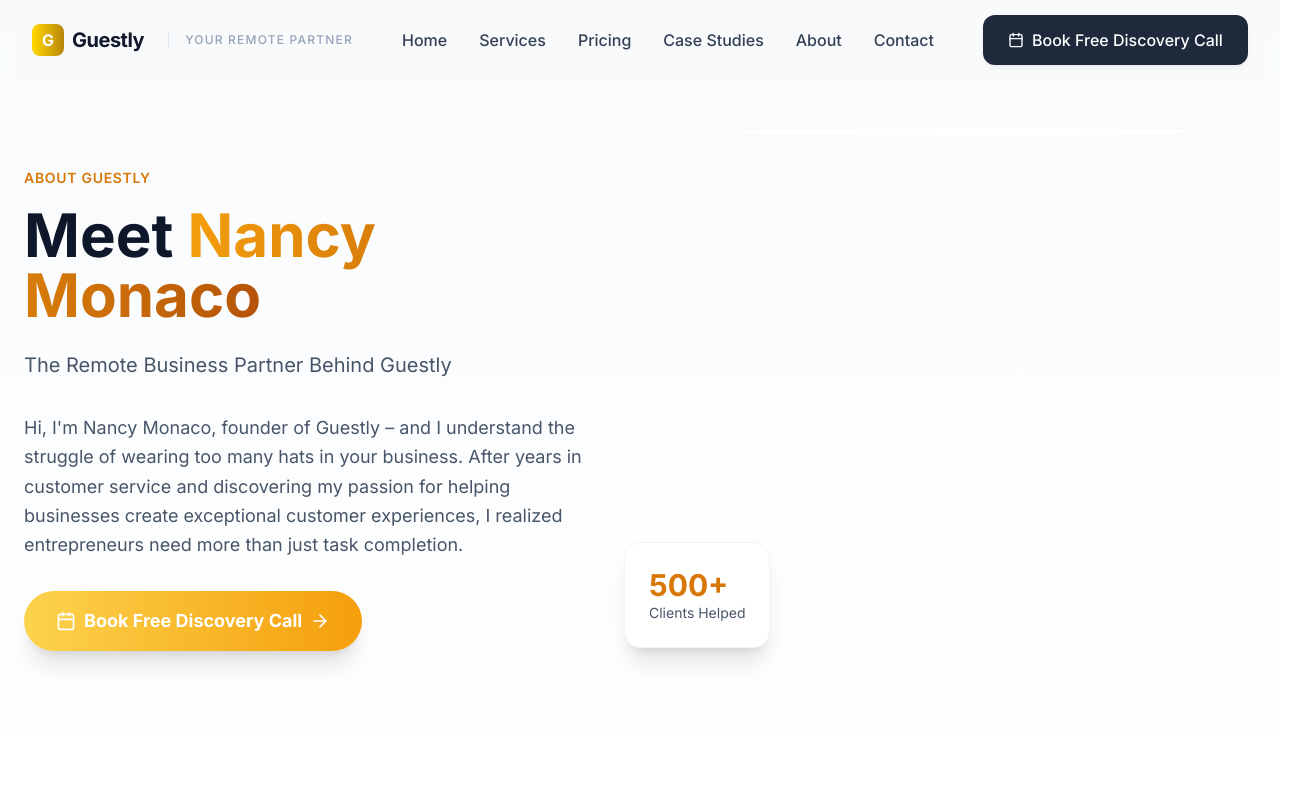
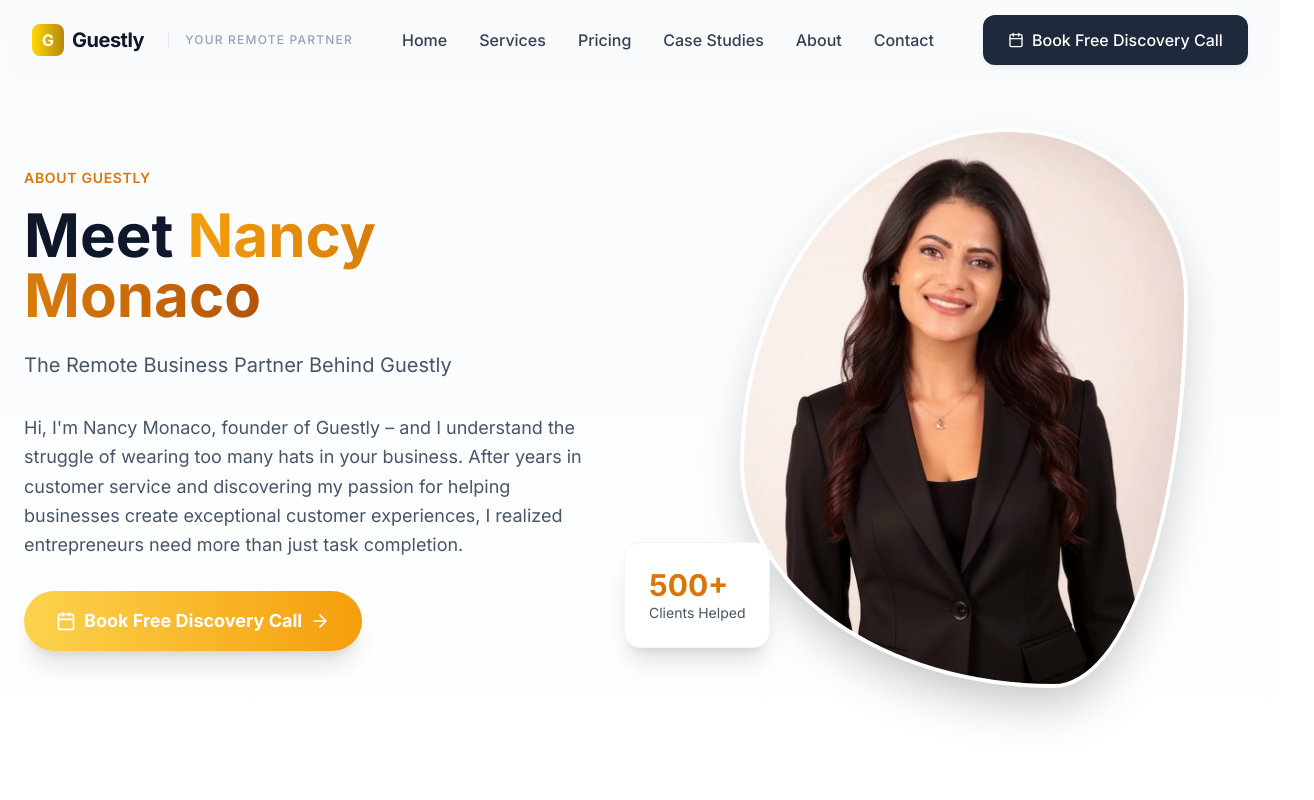
Before and after one commit to ErnestaLabs/nancy, a Next.js app: page /about in a window 1280 px wide. Shown: the top 800 px of the page, 1314 px wide, since content can reach past the window. Built offline with nearby package versions, Linux system fonts and the light colour scheme.

Commit message:
Fix about page image: move aspect-[4/5] to image parent div so fill works + object-top on all images

```diff
--- a/app/about/page.tsx
+++ b/app/about/page.tsx
@@ -90,16 +90,16 @@
 
             {/* Nancy's Photo */}
             <div className="relative">
-              <div className="relative aspect-[4/5] max-w-md mx-auto">
+              <div className="max-w-md mx-auto">
                 <div
-                  className="relative bg-white shadow-2xl overflow-hidden border-4 border-white"
+                  className="relative aspect-[4/5] bg-white shadow-2xl overflow-hidden border-4 border-white"
                   style={{ borderRadius: '60% 40% 30% 70% / 60% 30% 70% 40%' }}
                 >
                   <Image
                     src="/nancy-hero.jpg"
                     alt="Nancy Monaco - Professional Virtual Assistant and Founder of Guestly"
                     fill
-                    className="object-cover"
+                    className="object-cover object-top"
                     priority
                   />
                 </div>
--- a/app/case-studies/page.tsx
+++ b/app/case-studies/page.tsx
@@ -151,7 +151,7 @@
                     src={study.image}
                     alt={study.client}
                     fill
-                    className="object-cover"
+                    className="object-cover object-top"
                   />
                 </div>
                 {/* Decorative Elements */}
--- a/app/page.tsx
+++ b/app/page.tsx
@@ -54,7 +54,7 @@
                   src="/nancy-hero.jpg"
                   alt="Nancy Monaco - Professional Virtual Assistant"
                   fill
-                  className="object-cover"
+                  className="object-cover object-top"
                   priority
                 />
               </div>
--- a/components/hero-section.tsx
+++ b/components/hero-section.tsx
@@ -59,7 +59,7 @@
                 alt="Nancy Monaco"
                 width={600}
                 height={600}
-                className="w-full h-full object-cover"
+                className="w-full h-full object-cover object-top"
                 priority={true}
               />
             </div>
```
